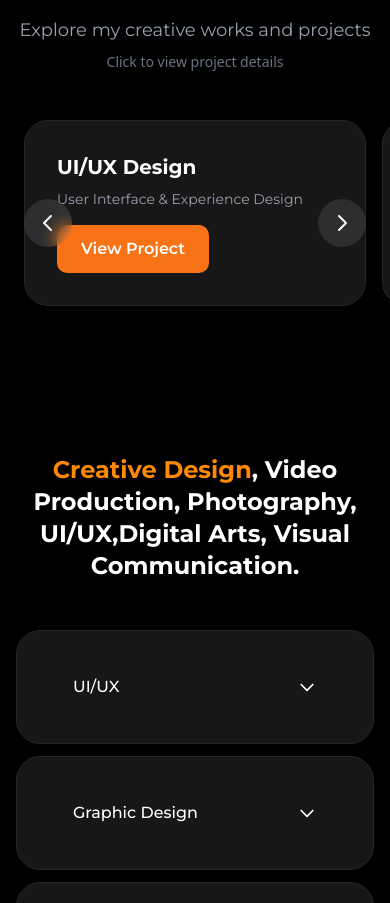
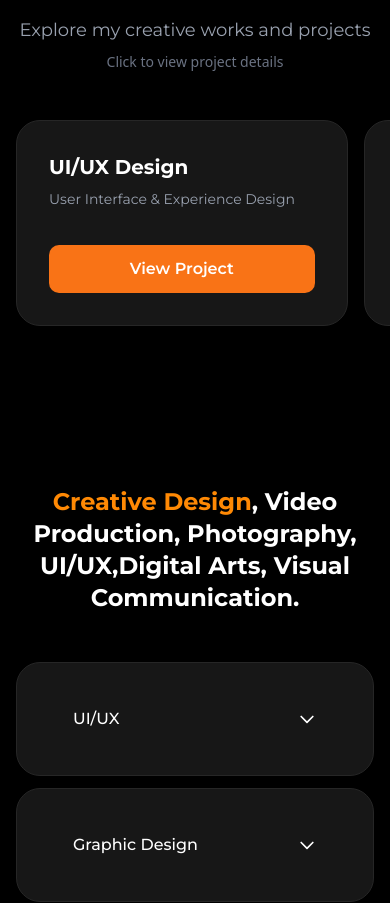
Before and after one commit to mahessproject/mahessproject, a Next.js app: page /home in a window 390 px wide. Shown: the part 940-1843 px from the top of the page. Built offline with nearby package versions, Linux system fonts and the light colour scheme.

Commit message:
Update portfolio mobile view: replace button navigation with smooth horizontal scroll

```diff
--- a/src/app/home/portofolio.tsx
+++ b/src/app/home/portofolio.tsx
@@ -85,51 +85,12 @@ const portfolioItemsId = [
 ];
 
 export default function Portfolio() {
-  const [currentSlide, setCurrentSlide] = useState(0);
-  const [touchStart, setTouchStart] = useState(0);
-  const [touchEnd, setTouchEnd] = useState(0);
   const { language } = useLanguage();
 
   const portfolioItems = language === "en" ? portfolioItemsEn : portfolioItemsId;
 
   const handleOpenLink = (link: string) => {
     window.open(link, "_blank", "noopener,noreferrer");
-  };
-
-  const nextSlide = () => {
-    setCurrentSlide((prev) => (prev + 1) % portfolioItems.length);
-  };
-
-  const prevSlide = () => {
-    setCurrentSlide((prev) => (prev - 1 + portfolioItems.length) % portfolioItems.length);
-  };
-
-  // Touch handlers for swipe
-  const handleTouchStart = (e: React.TouchEvent) => {
-    setTouchStart(e.targetTouches[0].clientX);
-  };
-
-  const handleTouchMove = (e: React.TouchEvent) => {
-    setTouchEnd(e.targetTouches[0].clientX);
-  };
-
-  const handleTouchEnd = () => {
-    if (!touchStart || !touchEnd) return;
-
-    const distance = touchStart - touchEnd;
-    const isLeftSwipe = distance > 50;
-    const isRightSwipe = distance < -50;
-
-    if (isLeftSwipe) {
-      nextSlide();
-    }
-    if (isRightSwipe) {
-      prevSlide();
-    }
-
-    // Reset
-    setTouchStart(0);
-    setTouchEnd(0);
   };
 
   return (
@@ -153,30 +114,21 @@ export default function Portfolio() {
         </p>
       </motion.div>
 
-      {/* Carousel for Mobile, Tablet, and Desktop */}
-      <div className="block xl:hidden px-4">
-        <div className="relative max-w-md mx-auto">
-          {/* Carousel Container */}
-          <div
-            className="relative overflow-visible"
-            onTouchStart={handleTouchStart}
-            onTouchMove={handleTouchMove}
-            onTouchEnd={handleTouchEnd}
-          >
-            <div
-              className="flex transition-transform duration-500 ease-in-out"
-              style={{ transform: `translateX(-${currentSlide * 100}%)` }}
-            >
+      {/* Scrollable List for Mobile, Tablet, and Desktop (< XL) */}
+      <div className="block xl:hidden">
+        <div className="flex overflow-x-auto snap-x snap-mandatory gap-4 px-4 pb-8 touch-pan-x scrollbar-hide">
             {portfolioItems.map((item, index) => (
-                <div key={index} className="min-w-full px-2">
-                  <SpotlightCard className="overflow-hidden p-6" spotlightColor="rgba(249, 115, 22, 0.25)">
+              <div key={index} className="min-w-[85vw] sm:min-w-[60vw] md:min-w-[45vw] snap-center">
+                <SpotlightCard className="overflow-hidden p-6 h-full" spotlightColor="rgba(249, 115, 22, 0.25)">
                   {/* Content */}
-                    <div className="flex flex-col items-start">
+                  <div className="flex flex-col items-start h-full justify-between">
+                    <div>
                         <h3 className="text-xl font-bold font-['Montserrat'] text-white mb-2">{item.title}</h3>
                         <p className="text-sm text-gray-400 font-['Montserrat'] mb-4">{item.description}</p>
+                    </div>
                     <button
                       onClick={() => handleOpenLink(item.link)}
-                        className="bg-[#f97316] hover:bg-[#fb923c] text-white font-semibold font-['Montserrat'] px-6 py-3 rounded-lg transition-colors duration-300"
+                      className="bg-[#f97316] hover:bg-[#fb923c] text-white font-semibold font-['Montserrat'] px-6 py-3 rounded-lg transition-colors duration-300 w-full md:w-auto"
                     >
                       {language === "en" ? "View Project" : "Lihat Proyek"}
                     </button>
@@ -184,28 +136,6 @@ export default function Portfolio() {
                 </SpotlightCard>
               </div>
             ))}
-            </div>
-          </div>
-
-          {/* Navigation Arrows */}
-          <button
-            onClick={prevSlide}
-            className="absolute left-2 top-1/2 -translate-y-1/2 bg-white/10 hover:bg-white/20 backdrop-blur-sm rounded-full p-3 transition-all duration-300 z-10"
-            aria-label="Previous"
-          >
-            <svg className="w-6 h-6 text-white" fill="none" viewBox="0 0 24 24" stroke="currentColor">
-              <path strokeLinecap="round" strokeLinejoin="round" strokeWidth={2} d="M15 19l-7-7 7-7" />
-            </svg>
-          </button>
-          <button
-            onClick={nextSlide}
-            className="absolute right-2 top-1/2 -translate-y-1/2 bg-white/10 hover:bg-white/20 backdrop-blur-sm rounded-full p-3 transition-all duration-300 z-10"
-            aria-label="Next"
-          >
-            <svg className="w-6 h-6 text-white" fill="none" viewBox="0 0 24 24" stroke="currentColor">
-              <path strokeLinecap="round" strokeLinejoin="round" strokeWidth={2} d="M9 5l7 7-7 7" />
-            </svg>
-          </button>
         </div>
       </div>
 
```
Also changed, not shown: src/app/about/constants.ts (+8 -16 lines). Lines whose indentation alone changed are shown as unchanged.
